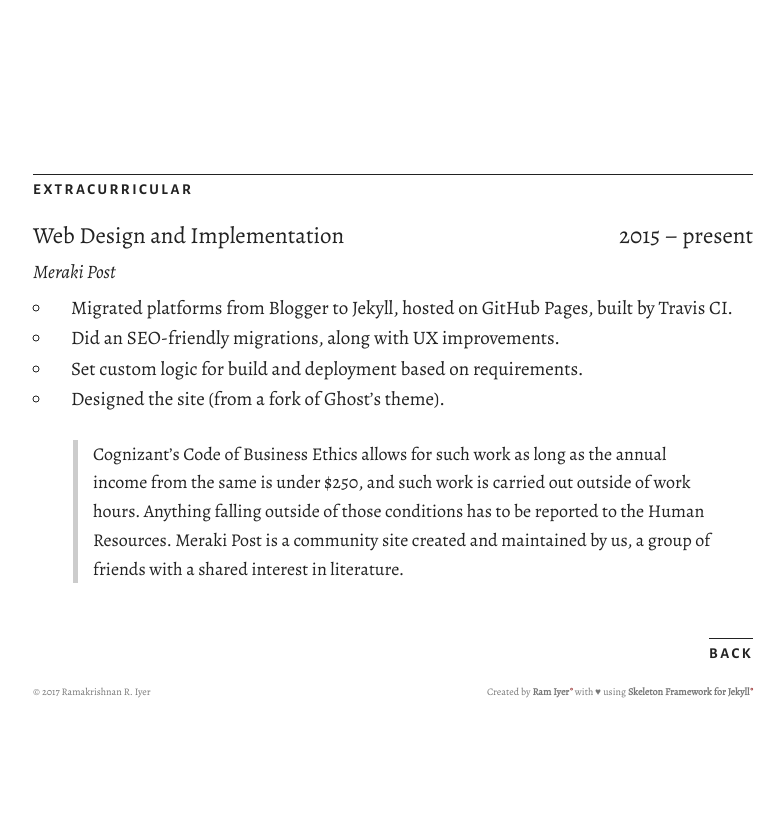
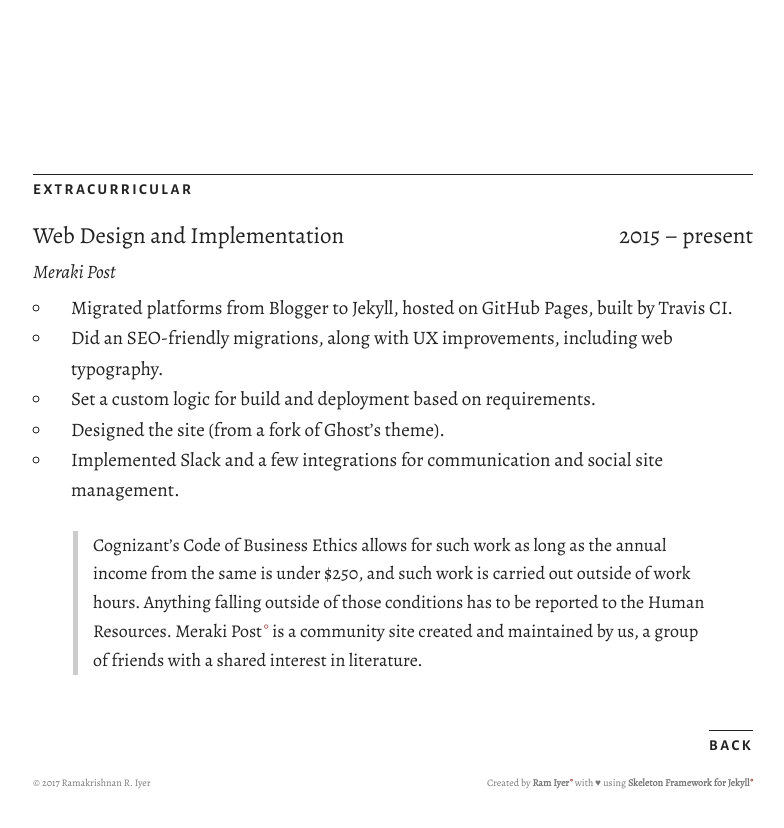
Before and after one commit to theramiyer/resume, a Jekyll site: the page built from _posts/2015-10-30-web-design-and-implementation.md, in a window 1280 px wide. Shown: the top 828 px of the page, without its empty margins (247-1031 px from the left). Built offline with Jekyll 4.4.1, drawn with Linux system fonts in a browser that asks for light colours; nearby versions of some CDN libraries.

Commit message:
Modify Meraki Post details

```diff
--- a/_posts/2015-10-30-web-design-and-implementation.md
+++ b/_posts/2015-10-30-web-design-and-implementation.md
@@ -8,9 +8,10 @@
 ---
 
 - Migrated platforms from Blogger to Jekyll, hosted on GitHub Pages, built by Travis&nbsp;CI.
-- Did an SEO-friendly migrations, along with UX improvements.
-- Set custom logic for build and deployment based on requirements.
+- Did an SEO-friendly migrations, along with UX improvements, including web typography.
+- Set a custom logic for build and deployment based on requirements.
 <!--more-->
 - Designed the site (from a fork of Ghost's theme).
+- Implemented Slack and a few integrations for communication and social site management.
 
-> Cognizant's Code of Business Ethics allows for such work as long as the annual income from the same is under $250, and such work is carried out outside of work hours. Anything falling outside of those conditions has to be reported to the Human Resources. Meraki&nbsp;Post is a community site created and maintained by us, a group of friends with a shared interest in literature.
+> Cognizant's Code of Business Ethics allows for such work as long as the annual income from the same is under $250, and such work is carried out outside of work hours. Anything falling outside of those conditions has to be reported to the Human Resources. [Meraki&nbsp;Post](https://www.merakipost.com/about/) is a community site created and maintained by us, a group of friends with a shared interest in literature.
```
